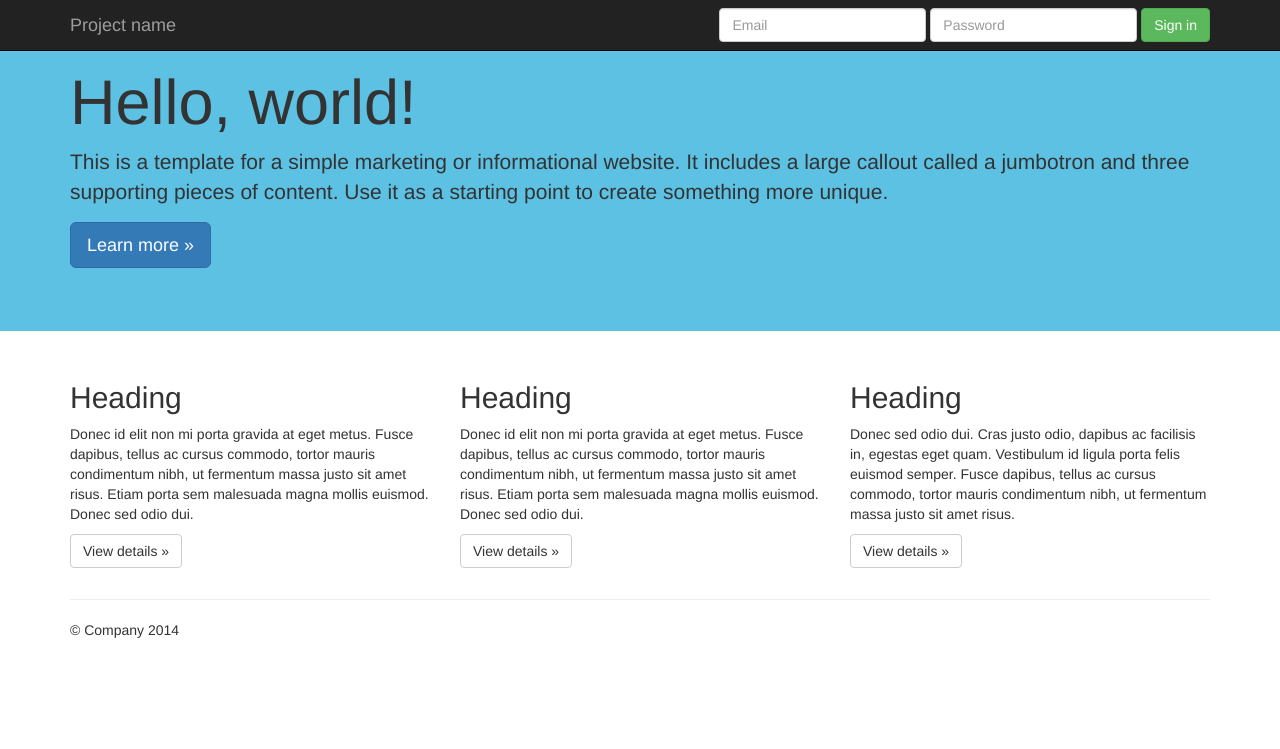
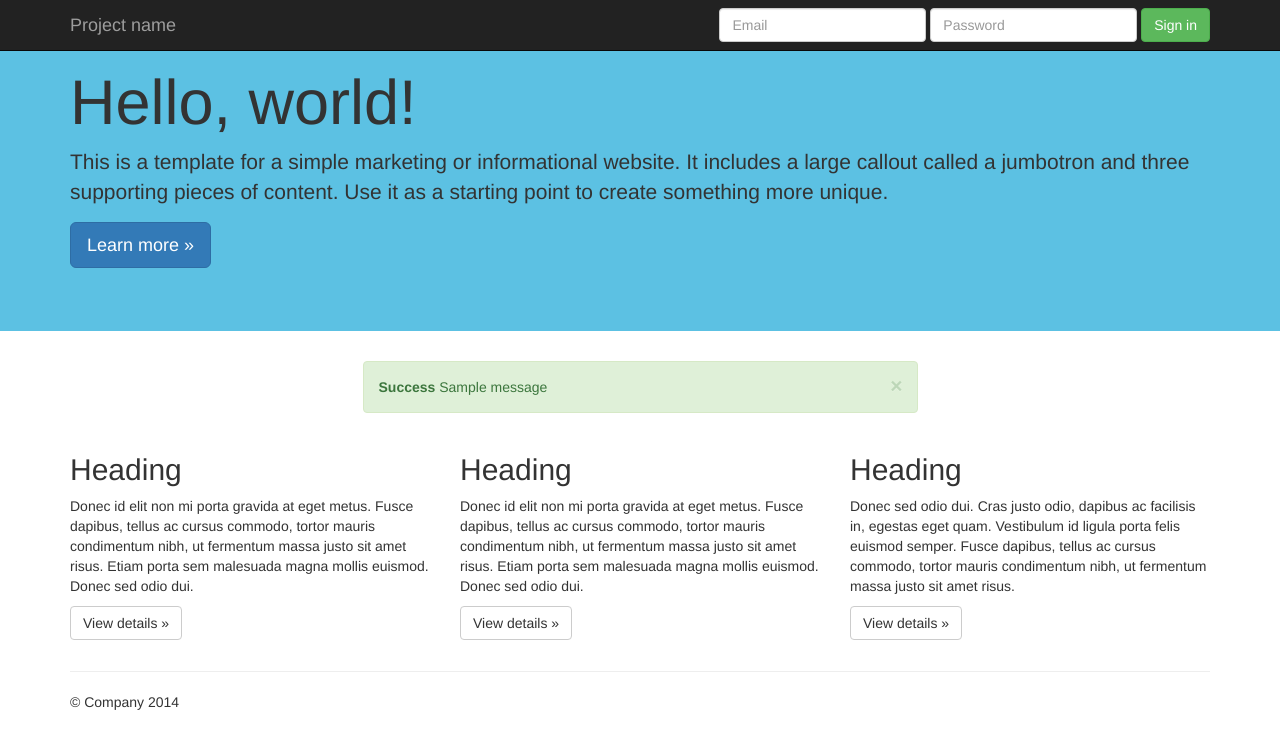
Before and after one commit to twaner/skillshare, a Django app: template static/templates/base.html in a window 1280 px wide. Shown: the top 749 px of the page. Run offline with Django 3.2, Linux system fonts and the light colour scheme; the template is opened without the code that fills it, so the values that code supplies are empty; one stand-in notice (Sample message) is shown; parts of the project's set-up code (start-up, migrations or seed data) failed here and were passed over; some libraries are stand-ins or nearby versions.

Commit message:
Messages video complete
beginning next video

```diff
--- a/src/signups/views.py
+++ b/src/signups/views.py
@@ -1,4 +1,5 @@
-from django.shortcuts import render, render_to_response, RequestContext
+from django.contrib import messages
+from django.shortcuts import render, render_to_response, RequestContext, HttpResponseRedirect
 from .forms import SignupForm
 # Create your views here.
 
@@ -9,6 +10,8 @@ def home(request):
     if form.is_valid():
         save_it = form.save(commit=False)
         save_it.save()
+        messages.success(request, 'We will be in touch')
+        return HttpResponseRedirect('/thank-you/')
 
     context = {}
     template = 'signup.html'
--- a/static/templates/base.html
+++ b/static/templates/base.html
@@ -65,6 +65,20 @@
     </div>
 
     <div class="container">
+      {% if messages %}
+      <div class="row">
+        <div class="col-sm-6 col-sm-offset-3">
+            {% for m in messages %}
+            <div {% if m.tags == "success" %} class="alert alert-success alert-dismissible" role="alert" {% endif %}>
+               {# <p{% if m.tags == "success" %} class="alert alert-success alert-dismissible" role="alert" {% endif %}>{{ m }}</p> #}
+               <button type="button" class="close" data-dismiss="alert" aria-label="Close"><span aria-hidden="true">&times;</span></button>
+               <strong>Success</strong> {{ m }}
+            </div>
+            {% endfor %}
+        </div>
+      </div>
+      {% endif %}
+
       <!-- Example row of columns -->
       <div class="row">
         <div class="col-sm-4">
```
Also changed, not shown: src/db.sqlite3, 1 other file.
